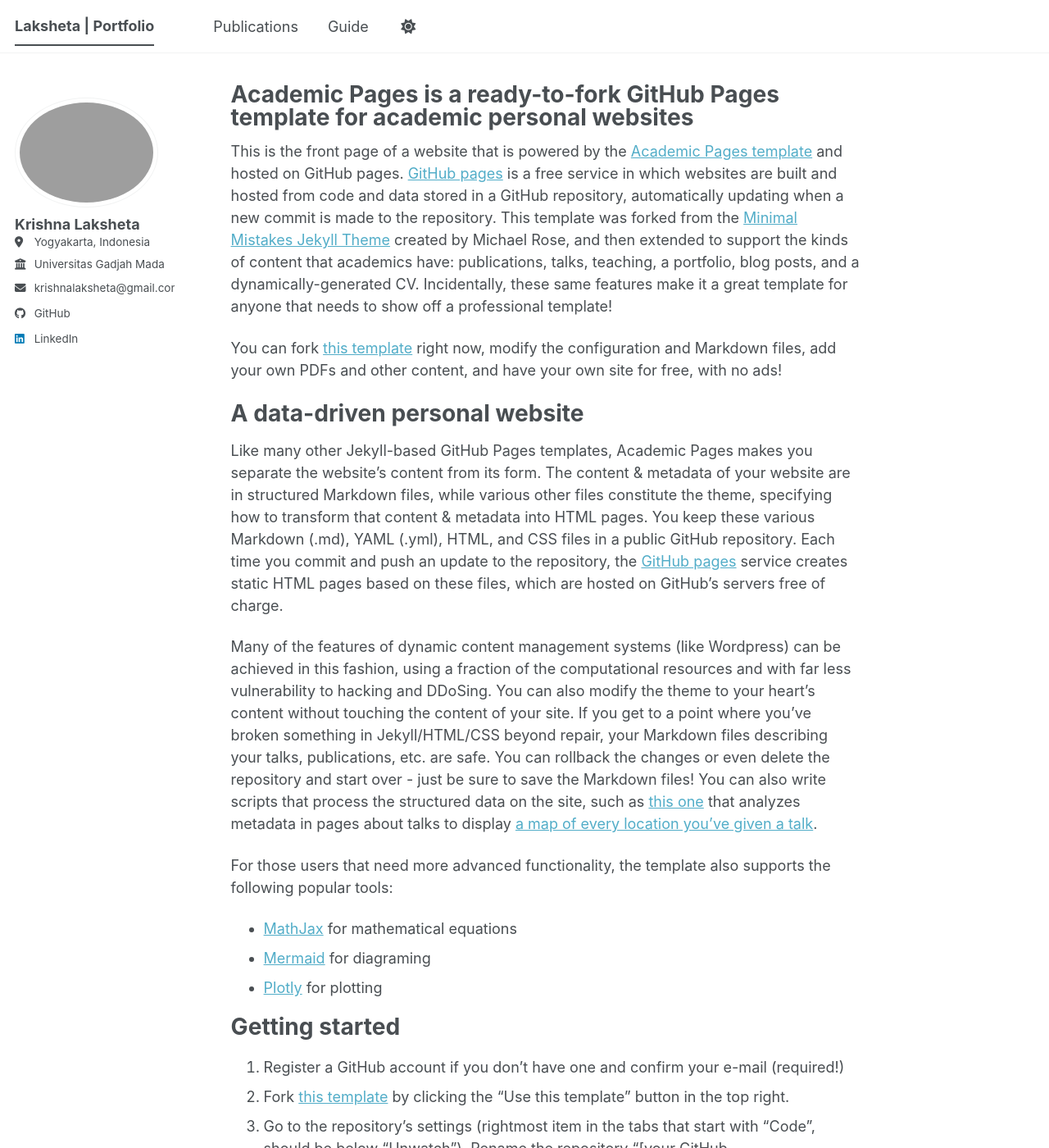
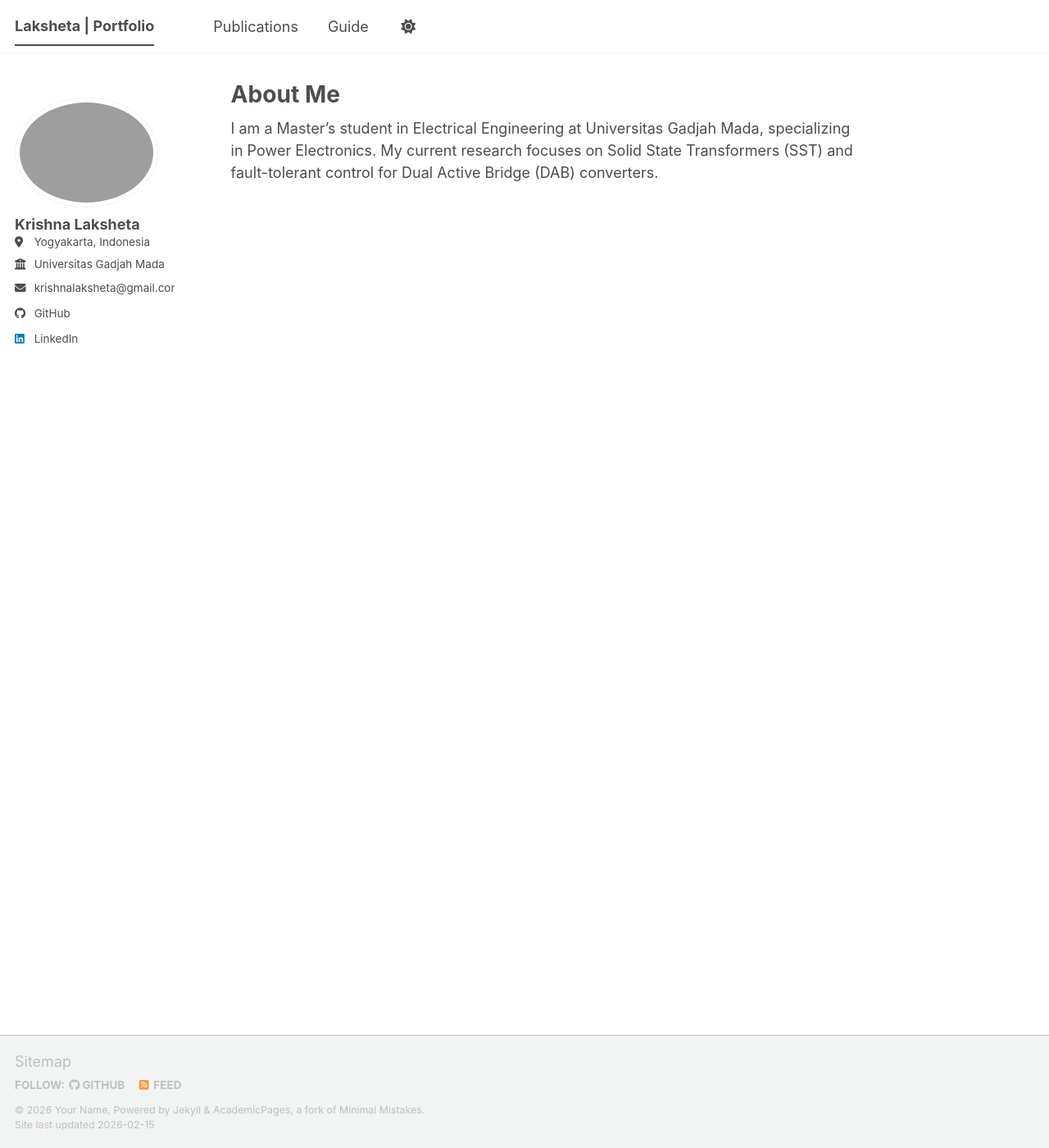
Before and after one commit to laksheta/laksheta.github.io, a Jekyll site: the page built from _pages/about.md, in a window 1280 px wide and 1400 px high. Shown: the whole window at 82% size. Built offline with Jekyll 4.4.1, drawn with Linux system fonts in a browser that asks for light colours; a script bundle is joined from its source files by our own code; library files that are not in the unit come from our copies; some of the changed text lies outside the part shown.

Commit message:
docs(about): edit content on home page

```diff
--- a/_config.yml
+++ b/_config.yml
@@ -89,7 +89,7 @@ publication_category:
   manuscripts:
     title: 'Journal Articles'
   conferences:
-    title: 'Conference Papers'
+    title: 'Test Conference Papers'
 
 # Site Settings
 teaser                   :  # filename of teaser fallback teaser image placed in /images/ for social media previews
--- a/_pages/about.md
+++ b/_pages/about.md
@@ -1,13 +1,14 @@
 ---
 permalink: /
-title: "Academic Pages is a ready-to-fork GitHub Pages template for academic personal websites"
+title: "About Me"
 author_profile: true
 redirect_from:
   - /about/
   - /about.html
 ---
+I am a Master’s student in Electrical Engineering at Universitas Gadjah Mada, specializing in Power Electronics. My current research focuses on Solid State Transformers (SST) and fault-tolerant control for Dual Active Bridge (DAB) converters.
 
-This is the front page of a website that is powered by the [Academic Pages template](https://github.com/academicpages/academicpages.github.io) and hosted on GitHub pages. [GitHub pages](https://pages.github.com) is a free service in which websites are built and hosted from code and data stored in a GitHub repository, automatically updating when a new commit is made to the repository. This template was forked from the [Minimal Mistakes Jekyll Theme](https://mmistakes.github.io/minimal-mistakes/) created by Michael Rose, and then extended to support the kinds of content that academics have: publications, talks, teaching, a portfolio, blog posts, and a dynamically-generated CV. Incidentally, these same features make it a great template for anyone that needs to show off a professional template!
+<!-- This is the front page of a website that is powered by the [Academic Pages template](https://github.com/academicpages/academicpages.github.io) and hosted on GitHub pages. [GitHub pages](https://pages.github.com) is a free service in which websites are built and hosted from code and data stored in a GitHub repository, automatically updating when a new commit is made to the repository. This template was forked from the [Minimal Mistakes Jekyll Theme](https://mmistakes.github.io/minimal-mistakes/) created by Michael Rose, and then extended to support the kinds of content that academics have: publications, talks, teaching, a portfolio, blog posts, and a dynamically-generated CV. Incidentally, these same features make it a great template for anyone that needs to show off a professional template!
 
  You can fork [this template](https://github.com/academicpages/academicpages.github.io) right now, modify the configuration and Markdown files, add your own PDFs and other content, and have your own site for free, with no ads!
 
@@ -53,4 +54,4 @@ Example: editing a Markdown file for a talk
 
 For more info
 ------
-More info about configuring Academic Pages can be found in [the guide](https://academicpages.github.io/markdown/), the [growing wiki](https://github.com/academicpages/academicpages.github.io/wiki), and you can always [ask a question on GitHub](https://github.com/academicpages/academicpages.github.io/discussions). The [guides for the Minimal Mistakes theme](https://mmistakes.github.io/minimal-mistakes/docs/configuration/) (which this theme was forked from) might also be helpful.
+More info about configuring Academic Pages can be found in [the guide](https://academicpages.github.io/markdown/), the [growing wiki](https://github.com/academicpages/academicpages.github.io/wiki), and you can always [ask a question on GitHub](https://github.com/academicpages/academicpages.github.io/discussions). The [guides for the Minimal Mistakes theme](https://mmistakes.github.io/minimal-mistakes/docs/configuration/) (which this theme was forked from) might also be helpful. -->
```
